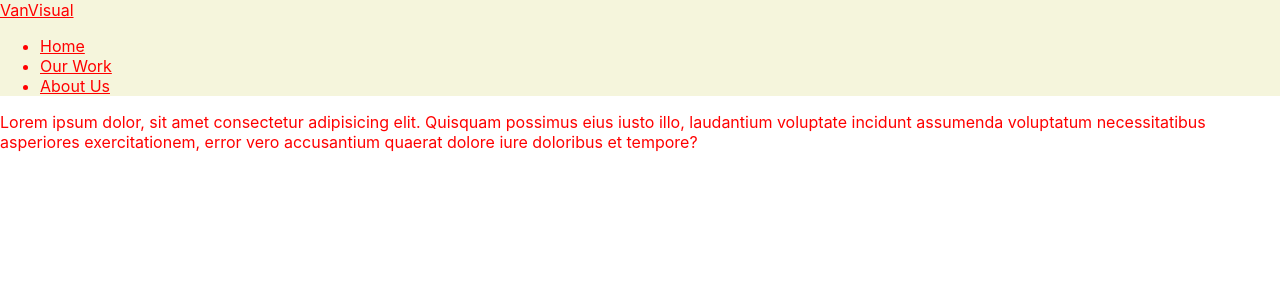
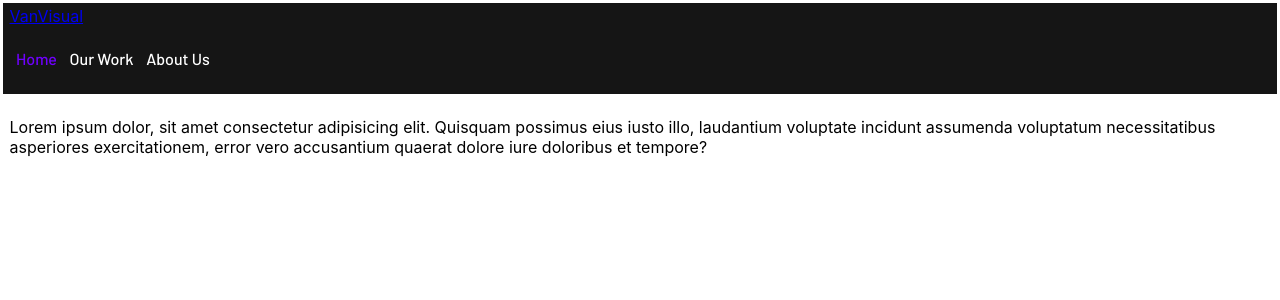
Before and after one commit to vanvisual/teamsite-frontend, a React (Create React App) app: page / in a window 1280 px wide. Shown: the top 300 px of the page. Built offline with nearby package versions, Linux system fonts and the light colour scheme.

Commit message:
add link styling.

```diff
--- a/src/Components/Header/Header.jsx
+++ b/src/Components/Header/Header.jsx
@@ -3,6 +3,7 @@ import { Link, NavLink } from 'react-router-dom';
 
 export default function Header() {
   return (
+
     <div id='header'>
       <Link id="headerlogo" to={"/"}>VanVisual</Link>
       <nav>
@@ -18,14 +19,13 @@ export default function Header() {
             </NavLink>
           </li>
           <li className='navbar__item'>
-            <NavLink to="/contact" activeclassname="active">
+            <NavLink to="/about" activeclassname="active">
               About Us
             </NavLink>
           </li>
         </ul>
       </nav>
+    </div>
 
-
-    </div>
   )
 }
--- a/src/Components/Header/Header.scss
+++ b/src/Components/Header/Header.scss
@@ -1,31 +1,36 @@
 @use '../../styles/global.scss' as *;
 @use '../../styles/colours.scss' as *;
 @use '../../styles/fontsandconversions.scss' as *;
+@use '../../styles/fontsandconversions.scss' as *;
 
 #header {
-    background-color: beige;
+    background-color: $header-bg;
+
+    .navbar {
+        list-style: none;
+        display: flex;
+        flex-direction: row;
+
+        &__item a {
+            color: $header-item;
+            size: $px20;
+            font-family: 'Barlow', sans-serif;
+            font-weight: 500;
+            text-decoration: none;
+        }
+
+        &__item a:hover {
+            color: $logo-vis;
+        }
+
+        .active, .active:hover {
+            color: $logo-van;
+        }
+
+    }
+
 }
 
 .navbar {
     color: $color-a;
 }
-
-.custom-shape-divider-bottom-1689659056 {
-    position: relative;
-    bottom: 0;
-    left: 0;
-    width: 100%;
-    overflow: hidden;
-    line-height: 0;
-}
-
-.custom-shape-divider-bottom-1689659056 svg {
-    position: relative;
-    display: block;
-    width: calc(294% + 1.3px);
-    height: $px114;
-}
-
-.custom-shape-divider-bottom-1689659056 .shape-fill {
-    fill: $page;
-}
--- a/src/styles/colours.scss
+++ b/src/styles/colours.scss
@@ -1,6 +1,17 @@
 // Colours
 
 $page: #ffffff;
+
+// header
+
+$logo-van: #7000FF;
+$logo-vis: #00FFFF;
+
+$header-bg: #151515;
+$header-item: #FFFFFF;
+
+
+
 
 $button: #4caf50;
 
--- a/src/styles/fontsandconversions.scss
+++ b/src/styles/fontsandconversions.scss
@@ -1,6 +1,8 @@
  // fonts
 
- // conversions
+ @import url('https://fonts.googleapis.com/css2?family=Barlow:wght@300;400;500;700&display=swap');
+
+// conversions
 
  $px12: 0.75rem;
  $px13: 0.8125rem;
--- a/src/styles/global.scss
+++ b/src/styles/global.scss
@@ -18,7 +18,7 @@ li,
 div,
 button,
 p {
-     color: red;
+     padding: 0.2rem;
 }
 
 
```
